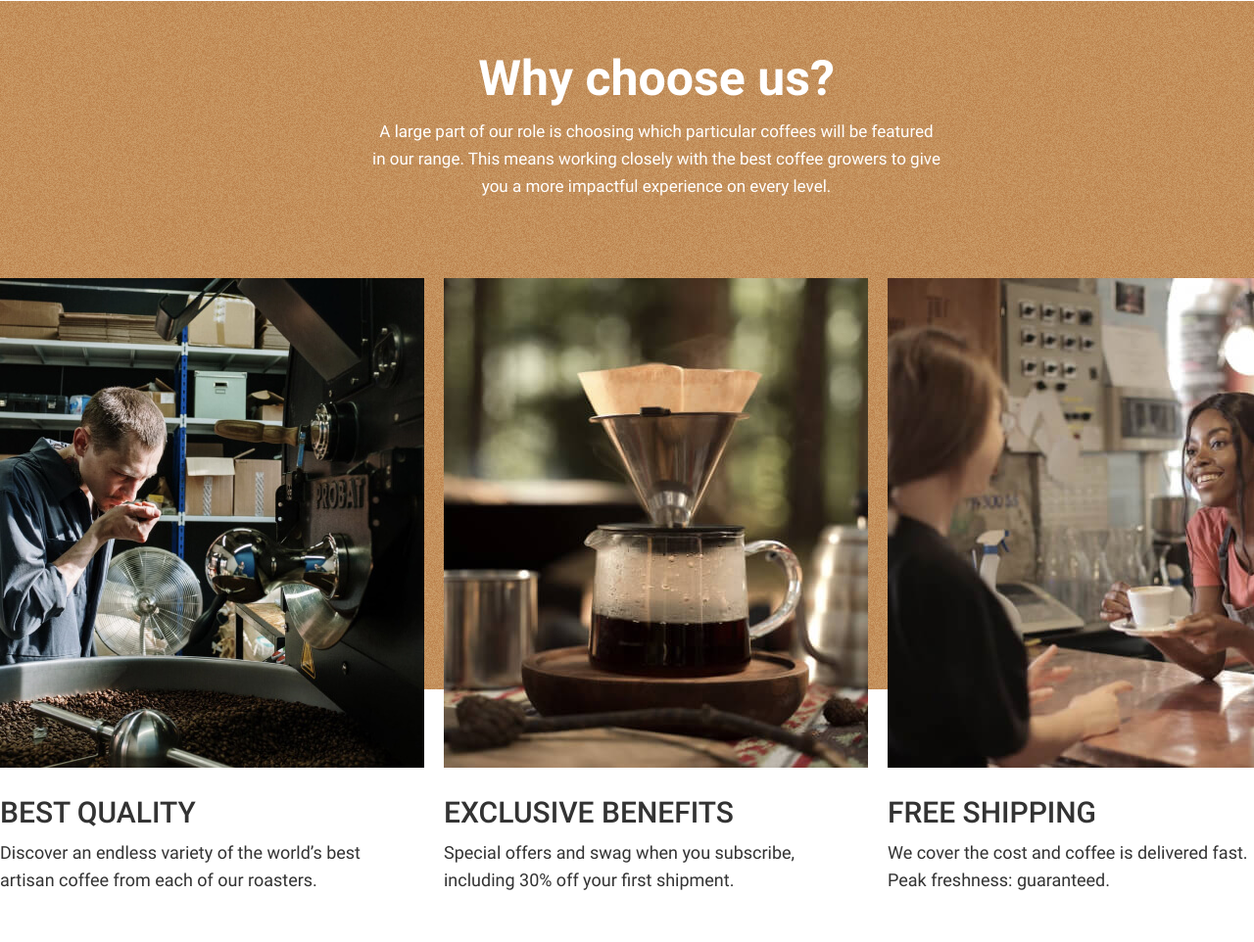
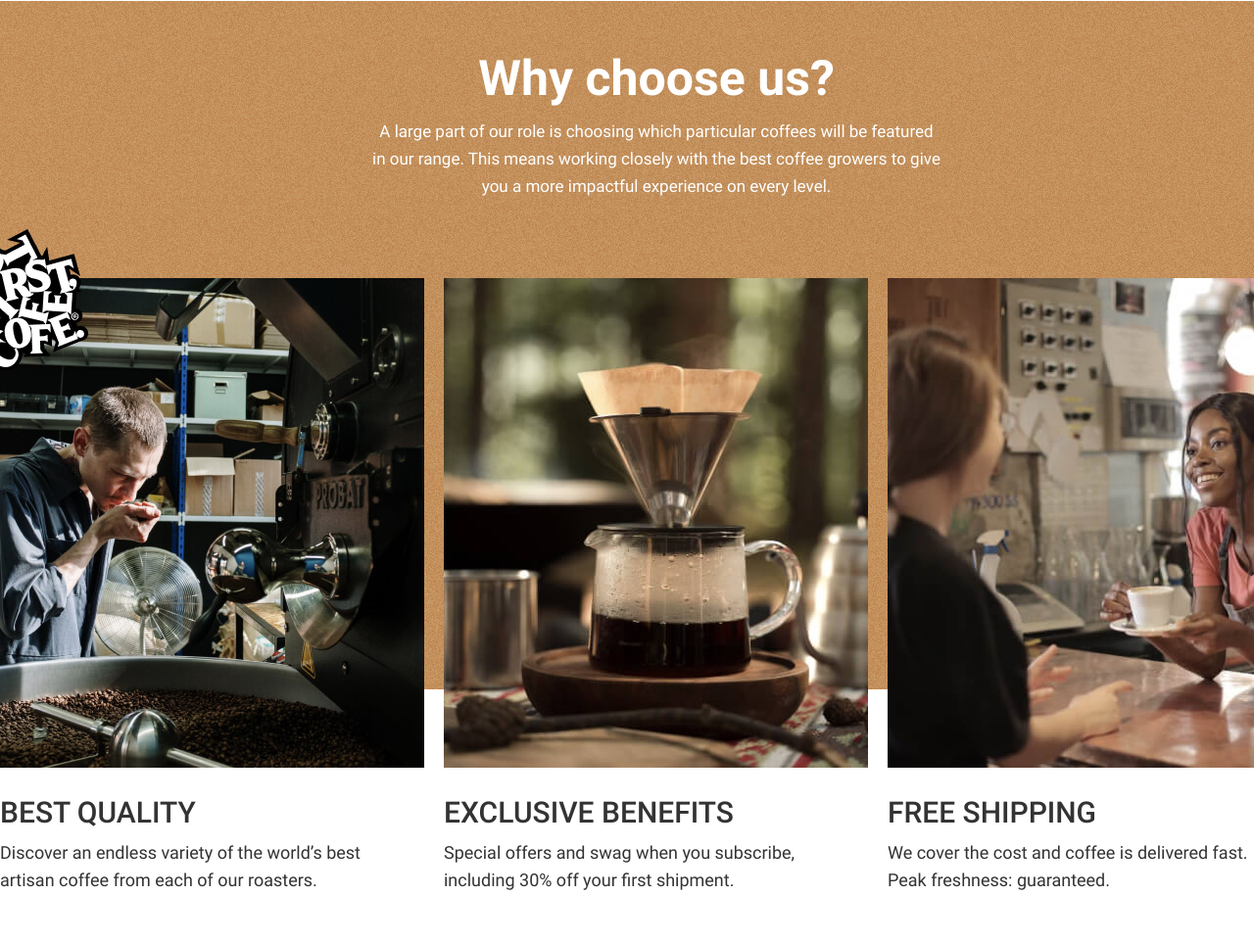
Before and after one commit to rashidbek-xoldarov/coffeeroasters-nt, a plain HTML site: page index.html in a window 1280 px wide. Shown: the part 2578-3540 px from the top of the page at 98% size. Drawn offline with Linux system fonts and the light colour scheme.

Commit message:
First page done

```diff
--- a/css/main.css
+++ b/css/main.css
@@ -347,7 +347,19 @@ img {
 }
 
 .feature-item {
+  position: relative;
   width: 433px;
+}
+
+.feature-item:first-child::before {
+  position: absolute;
+  top: -50px;
+  left: -50px;
+  display: inline-block;
+  width: 140px;
+  height: 144px;
+  content: "";
+  background-image: url("../images/but-first-coffee.png");
 }
 
 .feature-item-info {
```
